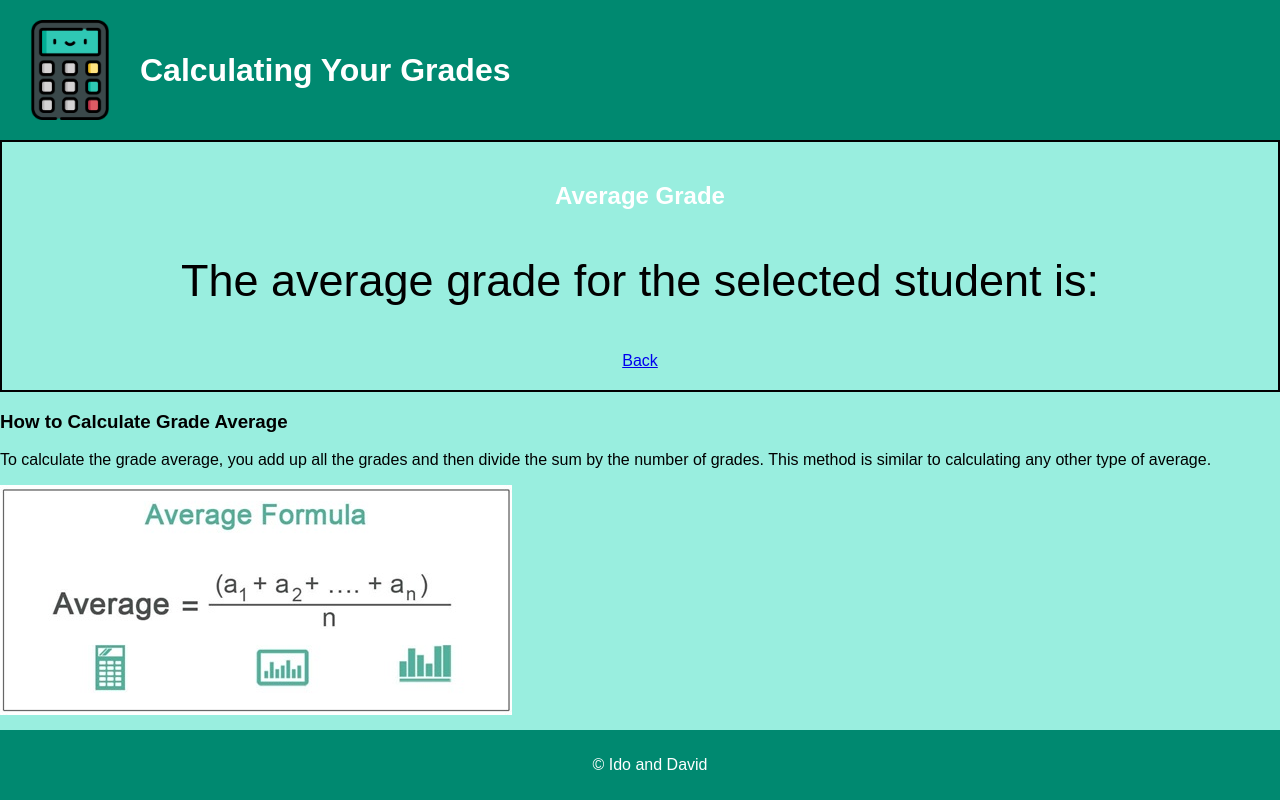
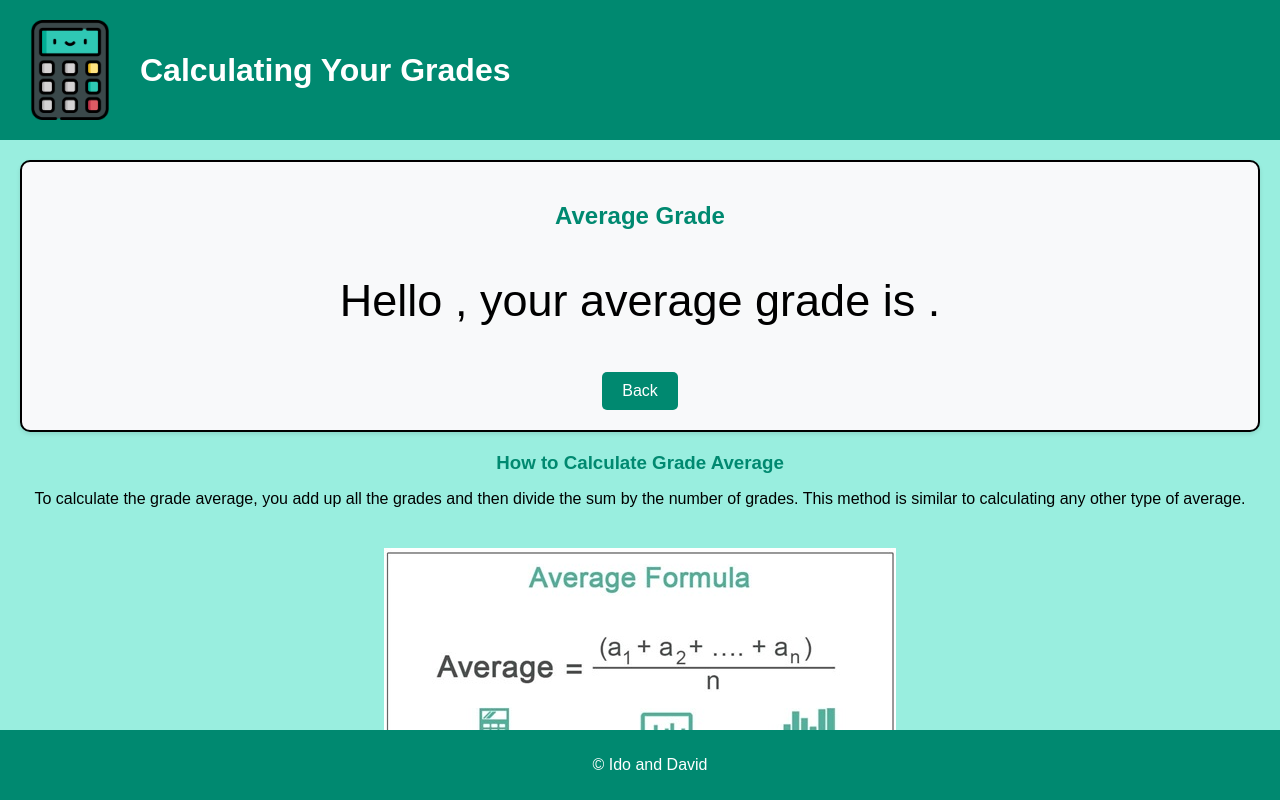
Before and after one commit to ofekido/gradeCalculator, a React (Create React App) app in the folder ul/gradeCalculator/: page /average-grade in a window 1280 px wide. Built offline with nearby package versions, Linux system fonts and the light colour scheme.

Commit message:
update before testing

```diff
--- a/ul/gradeCalculator/src/App.js
+++ b/ul/gradeCalculator/src/App.js
@@ -1,9 +1,9 @@
 // App.js
 import React, { Component } from 'react';
-import Header from './Header'; // Import the Header component
-import Footer from './Footer'; // Import the Footer component
-import './App.css'; // Import the CSS file with table styles
-import './styles.css'; // Import additional styles
+import Header from './Header';
+import Footer from './Footer';
+import './App.css';
+import './styles.css';
 import './Header.css';
 
 class App extends Component {
@@ -44,10 +44,8 @@ class App extends Component {
 
     async addGrade() {
         const { studentName, profession, grade } = this.state;
-        //ensure that only letters are entered for student name and profession
         const nameProfessionRegex = /^[a-z\s]+$/;
 
-        //ensure that all fields are filled (so we don't throw other errors)
         if (!studentName || !profession || !grade) {
             alert("Error: Please fill in all fields.");
             return;
@@ -95,9 +93,8 @@ class App extends Component {
         })
         .then(response => response.json())
         .then(result => {
-            //clip the decimal average value to two points
             const formattedAverageGrade = result.averageGrade.toFixed(2);
-            window.location.href = `/average-grade?averageGrade=${formattedAverageGrade}`;
+            window.location.href = `/average-grade?averageGrade=${formattedAverageGrade}&selectedStudent=${selectedStudent}`;
         })
         .catch(error => {
             console.error("Error calculating average grade:", error);
@@ -107,12 +104,11 @@ class App extends Component {
 
     render() {
         const { grades, studentName, profession, grade, selectedStudent } = this.state;
-
         const studentNames = [...new Set(grades.map(grade => grade.studentName))];
 
         return (
             <div className="App">
-                <Header /> {/* Include the Header component */}
+                <Header />
                 <h2>Calculating Your Grades</h2>
                 <div>
                     <input
@@ -141,7 +137,6 @@ class App extends Component {
                     />
                     <button onClick={() => this.addGrade()}>Add Grade</button>
                 </div>
-                {/* Add a space between the table and the dropdown */}
                 <div style={{ marginBottom: '20px' }}></div>
                 <div>
                     <select value={selectedStudent} onChange={e => this.setState({ selectedStudent: e.target.value })}>
@@ -150,9 +145,7 @@ class App extends Component {
                     </select>
                     <button onClick={() => this.calculateGrade()}>Calculate</button>
                 </div>
-                {/* Apply the table-container class to the wrapping div */}
                 <div className="table-container">
-                    {/* Table to display grades */}
                     <table className="grades-table">
                         <thead>
                             <tr>
@@ -176,7 +169,7 @@ class App extends Component {
                         </tbody>
                     </table>
                 </div>
-                <Footer /> {/* Include the Footer component */}
+                <Footer />
             </div>
         );
     }
--- /dev/null
+++ b/ul/gradeCalculator/src/AverageGrade.css
@@ -0,0 +1,70 @@
+/* AverageGrade.css */
+
+/* Container styles */
+.average-grade-container {
+    background-color: #f8f9fa; /* Light gray background */
+    padding: 20px;
+    border-radius: 10px;
+    margin: 20px;
+    box-shadow: 0 2px 4px rgba(0, 0, 0, 0.1); /* Add a subtle shadow */
+  }
+
+  /* Content styles */
+  .content {
+    text-align: center;
+  }
+
+  /* Header styles */
+  .content h2 {
+    color: #008970; /* Green header color */
+    margin-bottom: 20px; /* Add space below the header */
+  }
+
+  /* Back button styles */
+  .back-link {
+    display: inline-block;
+    padding: 10px 20px;
+    background-color: #008970; /* Green background */
+    color: white;
+    text-decoration: none;
+    border-radius: 5px;
+    transition: background-color 0.2s ease-in-out;
+  }
+
+  .back-link:hover {
+    background-color: #005c4a; /* Darker green on hover */
+  }
+
+  /* Footer styles */
+  .footer {
+    background-color: #008970; /* Dark green footer */
+    color: white;
+    padding: 10px;
+    text-align: center;
+    position: fixed;
+    bottom: 0;
+    left: 0;
+    width: 100%;
+  }
+
+  /* Explanation section styles */
+  .explanation {
+    margin-top: 20px; /* Add space above the explanation section */
+    text-align: center;
+  }
+
+  .explanation h3 {
+    color: #008970; /* Green header color */
+    margin-bottom: 10px; /* Add space below the header */
+  }
+
+  .explanation p {
+    margin-bottom: 20px; /* Add space below paragraphs */
+  }
+
+  /* Image styles */
+  .explanation img {
+    max-width: 100%; /* Ensure images don't overflow their containers */
+    height: auto;
+    margin-top: 20px; /* Add space above the image */
+  }
--- a/ul/gradeCalculator/src/AverageGrade.js
+++ b/ul/gradeCalculator/src/AverageGrade.js
@@ -1,35 +1,33 @@
-
 // AverageGrade.js
 
 import React from 'react';
-import { Link } from 'react-router-dom'; // Import Link component
-import Header from './Header'; // Import Header component
-import './styles.css'; // Import styles for consistent styling
-import averageFormula from './Average-Formula.jpg'; // Import the image from your folder
+import { Link } from 'react-router-dom';
+import Header from './Header';
+import './styles.css'; // Import the main styles.css file
+import './AverageGrade.css'; // Import the new AverageGrade.css file
+import averageFormula from './Average-Formula.jpg';
 
 const AverageGrade = () => {
     const params = new URLSearchParams(window.location.search);
     const averageGrade = params.get('averageGrade');
+    const studentName = params.get('selectedStudent');
 
     return (
         <div>
-            <Header /> {/* Include the Header component */}
+            <Header />
             <div className="average-grade-container">
                 <div className="content">
                     <h2>Average Grade</h2>
-                    <p>The average grade for the selected student is: {averageGrade}</p>
-                    <Link to="/">Back</Link> {/* Use Link component for navigation */}
+                    <p>Hello {studentName}, your average grade is {averageGrade}.</p>
+                    <Link to="/" className="back-link">Back</Link>
                 </div>
             </div>
-            {/* Footer */}
             <footer className="footer">
                 <p>&copy; Ido and David</p>
             </footer>
-            {/* Explanation */}
             <div className="explanation">
                 <h3>How to Calculate Grade Average</h3>
                 <p>To calculate the grade average, you add up all the grades and then divide the sum by the number of grades. This method is similar to calculating any other type of average.</p>
-                {/* Add the imported image */}
                 <img src={averageFormula} alt="Explanation Image" />
             </div>
         </div>
--- a/ul/gradeCalculator/src/Footer.css
+++ b/ul/gradeCalculator/src/Footer.css
@@ -4,7 +4,7 @@
   bottom: 0;
   left: 0;
   width: 100%;
-  background-color: #008970; /* Blue color */
+  background-color: #008970;
   color: white;
   padding: 10px;
   text-align: center;
--- a/ul/gradeCalculator/src/Header.css
+++ b/ul/gradeCalculator/src/Header.css
@@ -1,7 +1,6 @@
 /* Header.css */
 .header {
-  background-color: #008970
-  ; /* Blue color */
+  background-color: #008970;
   color: white;
   padding: 20px;
   display: flex;
--- a/ul/gradeCalculator/src/styles.css
+++ b/ul/gradeCalculator/src/styles.css
@@ -2,7 +2,7 @@
 
 /* Set body styles */
 body {
-  background-color: #99eedf; /* Green color */
+  background-color: #99eedf;
   margin: 0;
   padding: 0;
   font-family: 'Arial', sans-serif;
@@ -31,7 +31,7 @@ input[type="number"] {
 input[type="text"]:focus,
 input[type="number"]:focus {
     outline: none;
-    border-color: #008970; /* Blue color */
+    border-color: #008970;
 }
 
 .error-message {
@@ -45,14 +45,14 @@ button {
   padding: 10px 20px;
   border: none;
   border-radius: 5px;
-  background-color: #008970  ; /* Blue color */
+  background-color: #008970  ;
   color: white;
   cursor: pointer;
   transition: background-color 0.2s ease-in-out;
 }
 
 button:hover {
-  background-color: #008970  ; /* Darker blue color on hover */
+  background-color: #008970  ;
 }
 
 /* Button icon styles */
@@ -90,7 +90,7 @@ h2 {
 .table-container {
   max-height: 400px;
   overflow-y: auto;
-  border: 2px solid #008970; /* Blue color */
+  border: 2px solid #008970;
   border-radius: 10px;
   padding: 10px;
   margin-top: 20px; /* Add margin-top to move the table down */
@@ -116,7 +116,7 @@ td {
 
 /* Styles for table header cells */
 th {
-  background-color: #008970; /* Blue color */
+  background-color: #008970;
   color: white;
 }
 
```
